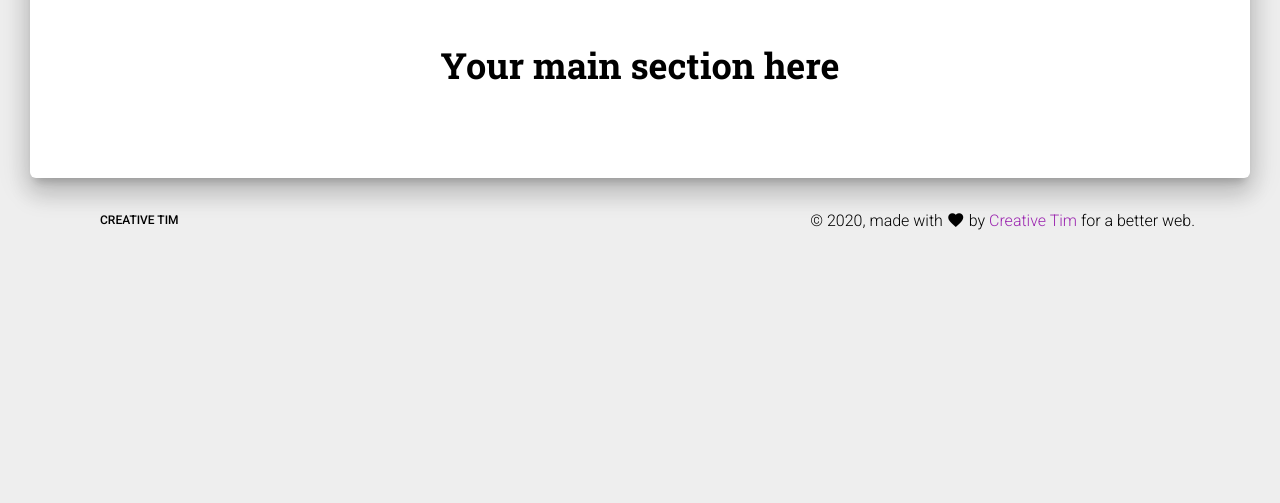
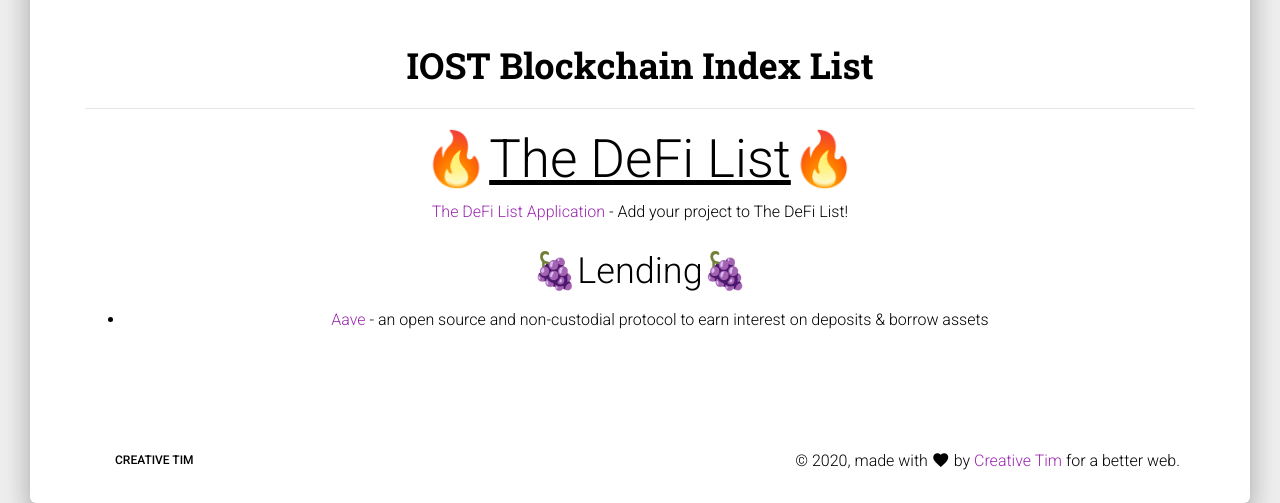
Before and after one commit to iostwatch/iostwatch.github.io, a plain HTML site: page index.html in a window 1280 px wide. Shown: the part 802-1305 px from the top of the page. Before the commit the page ends 1065 px from the top, so only its background shows below. Drawn offline with Linux system fonts and the light colour scheme; some packages are replaced by stand-ins of ours.

Commit message:
Update index.html

```diff
--- a/index.html
+++ b/index.html
@@ -57,7 +57,9 @@
 <div class="main main-raised">
   <div class="container">
     <div class="section text-center">
-      <h2 class="title">Your main section here</h2>
+      <h2 class="title">IOST Blockchain Index List</h2>
+      <hr>
+      <div class="defi-list-content"><h1>🔥<u>The DeFi List</u>🔥</h1><span class="defi-list-application"><a href="https://concourseopen.typeform.com/to/fLufMQ?defipulse=xxxxx" target="_Blank">The DeFi List Application</a> - Add your project to The DeFi List!</span><div><h2>🍇<!-- -->Lending<!-- -->🍇</h2><ul><li><a href="https://aave.com/" rel="noreferrer" target="_Blank">Aave</a> - <!-- -->an open source and non-custodial protocol to earn interest on deposits &amp; borrow assets</li>
     </div>
   </div>
 </div>
```
